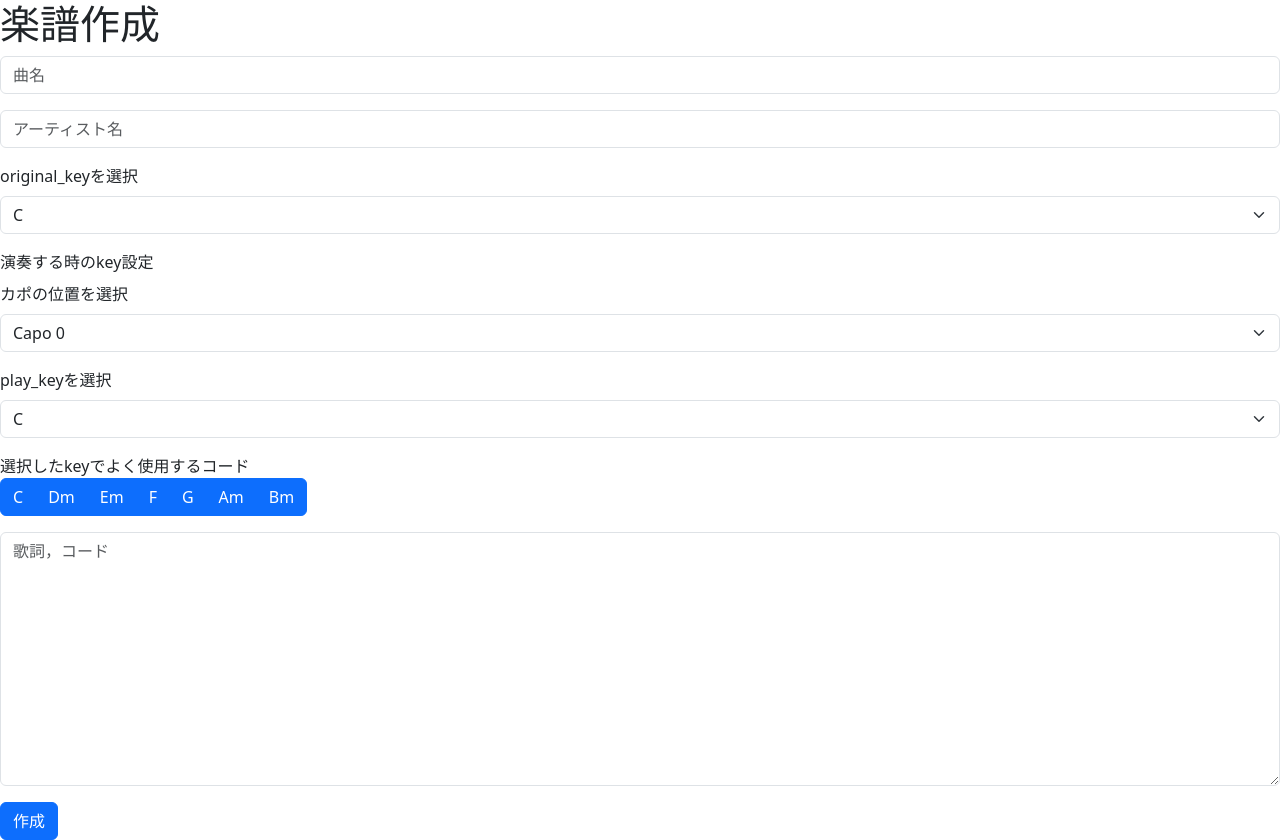
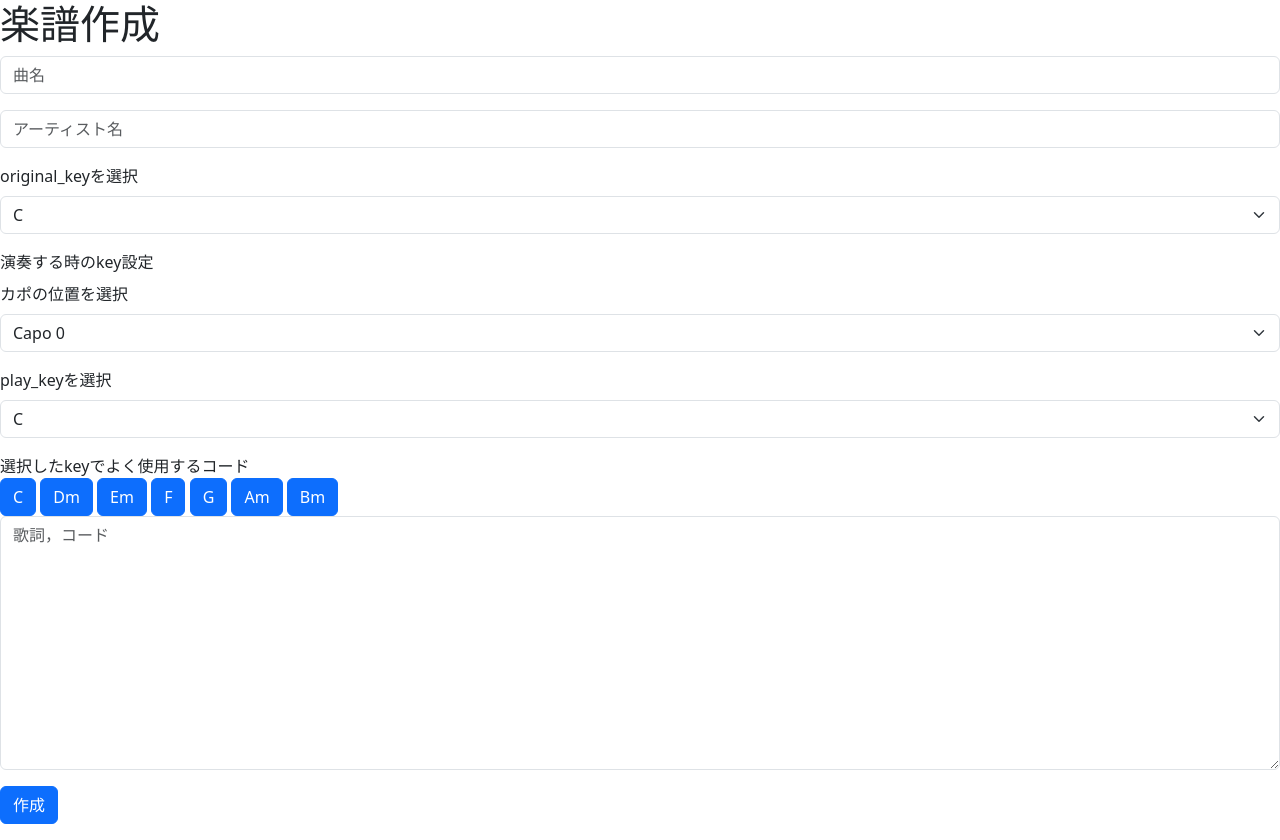
Before and after one commit to kasai27/create_code_score_site, a React (Create React App) app: page / in a window 1280 px wide. Built offline with nearby package versions, Linux system fonts and the light colour scheme.

Commit message:
コードbutton変更

```diff
--- a/src/App.jsx
+++ b/src/App.jsx
@@ -211,15 +211,14 @@ function App() {
 
       <label>選択したkeyでよく使用するコード</label>
       <br />
-      <ButtonGroup className="mb-3">
-        <Button onClick={(e) => {e.preventDefault(); onClickCodeButton(keyList[0])}}>{keyList[0]}</Button>
-        <Button onClick={(e) => {e.preventDefault(); onClickCodeButton(keyList[1])}}>{keyList[1]}</Button>
-        <Button onClick={(e) => {e.preventDefault(); onClickCodeButton(keyList[2])}}>{keyList[2]}</Button>
-        <Button onClick={(e) => {e.preventDefault(); onClickCodeButton(keyList[3])}}>{keyList[3]}</Button>
-        <Button onClick={(e) => {e.preventDefault(); onClickCodeButton(keyList[4])}}>{keyList[4]}</Button>
-        <Button onClick={(e) => {e.preventDefault(); onClickCodeButton(keyList[5])}}>{keyList[5]}</Button>
-        <Button onClick={(e) => {e.preventDefault(); onClickCodeButton(keyList[6])}}>{keyList[6]}</Button>
-      </ButtonGroup>
+      <Button onClick={(e) => {e.preventDefault(); onClickCodeButton(keyList[0])}}>{keyList[0]}</Button>{' '}
+      <Button onClick={(e) => {e.preventDefault(); onClickCodeButton(keyList[1])}}>{keyList[1]}</Button>{' '}
+      <Button onClick={(e) => {e.preventDefault(); onClickCodeButton(keyList[2])}}>{keyList[2]}</Button>{' '}
+      <Button onClick={(e) => {e.preventDefault(); onClickCodeButton(keyList[3])}}>{keyList[3]}</Button>{' '}
+      <Button onClick={(e) => {e.preventDefault(); onClickCodeButton(keyList[4])}}>{keyList[4]}</Button>{' '}
+      <Button onClick={(e) => {e.preventDefault(); onClickCodeButton(keyList[5])}}>{keyList[5]}</Button>{' '}
+      <Button onClick={(e) => {e.preventDefault(); onClickCodeButton(keyList[6])}}>{keyList[6]}</Button>{' '}
+
 
       <Form>
         <Form.Group className="mb-3">
```
